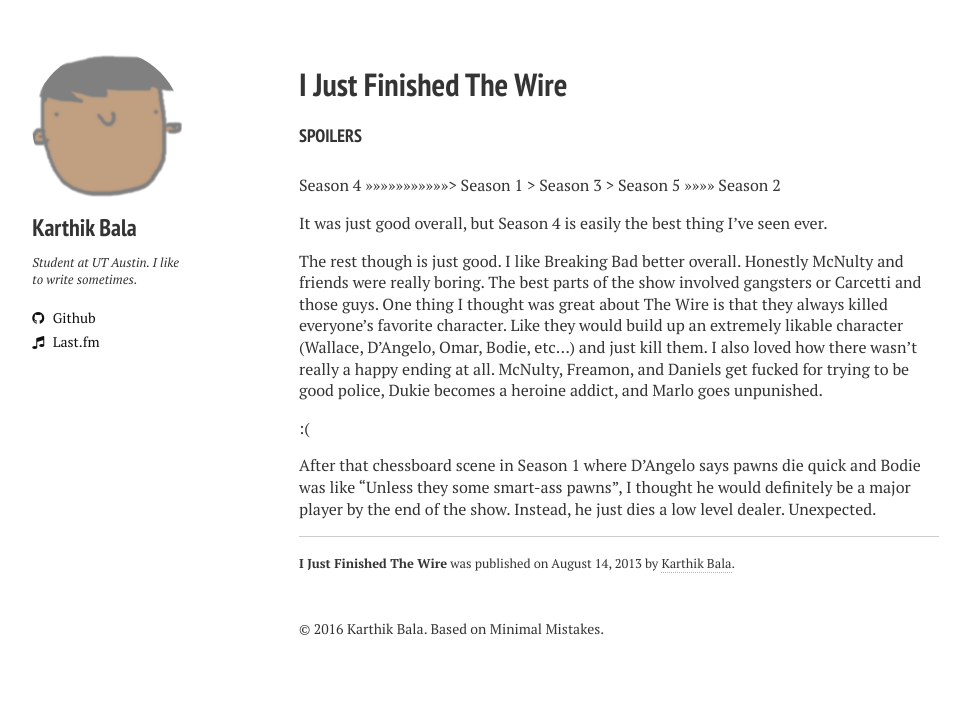
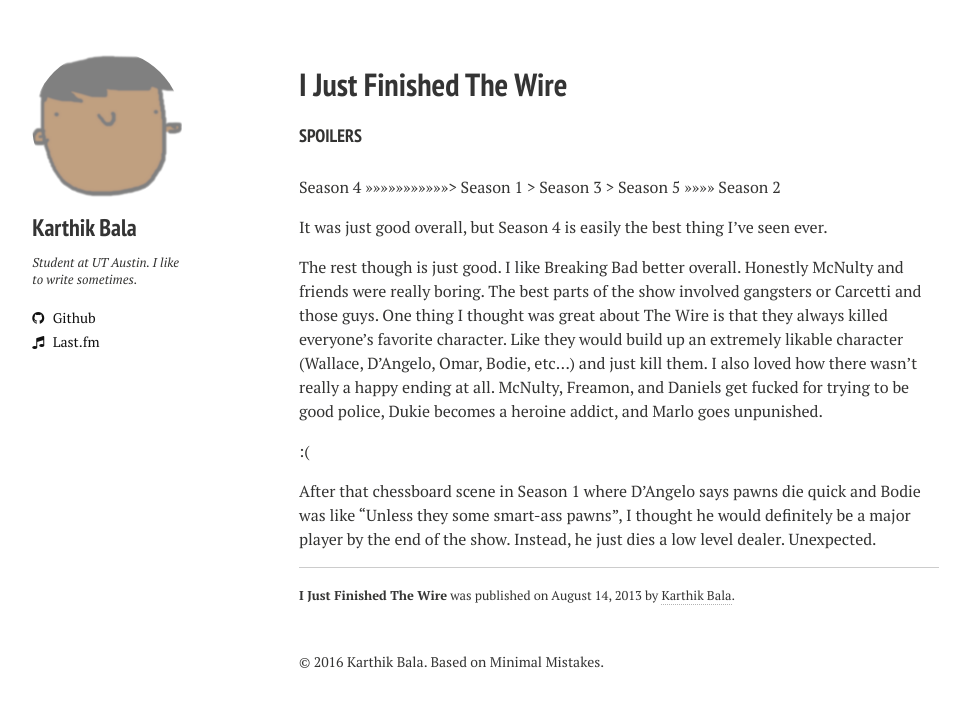
Before and after one commit to heems/heems.github.com, a Jekyll site: the page built from _posts/2013-8-14-the-wire.md, in a window 1280 px wide. Shown: the top 707 px of the page, without its empty margins (21-991 px from the left). Built offline with Jekyll 4.4.1, drawn with Linux system fonts in a browser that asks for light colours; nearby versions of some CDN libraries.

Commit message:
update config again

```diff
--- a/_config.yml
+++ b/_config.yml
@@ -48,7 +48,7 @@
 # http://en.wikipedia.org/wiki/List_of_tz_database_time_zones
 timezone:    America/Los_Angeles
 future:      true
-highlighter: pygments
+highlighter: rouge
 
 # https://github.com/mojombo/jekyll/wiki/Permalinks
 permalink:   /:categories/:title/
--- a/assets/css/styles.css
+++ b/assets/css/styles.css
@@ -3,7 +3,7 @@
 }
 
 .article-wrap {
-  line-height: 1.35
+  line-height: 1.5
 }
 
 #main{
```
